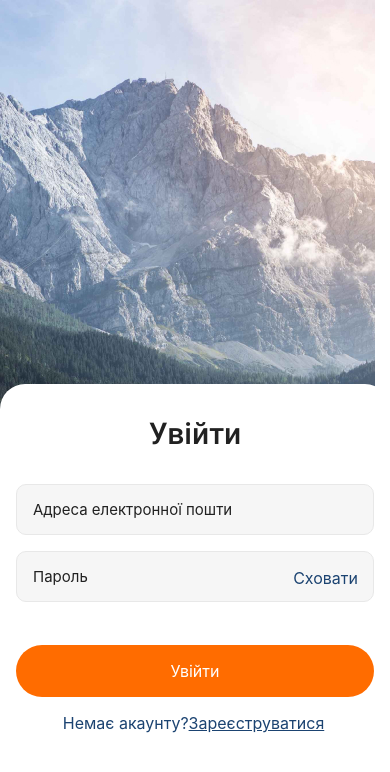
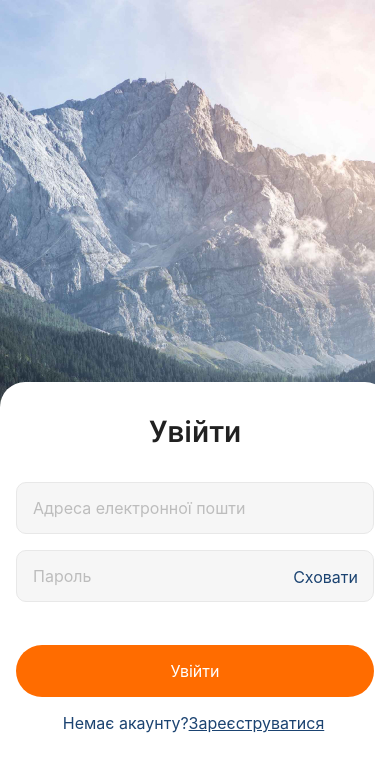
Before and after one commit to smoliymaryan89/react-native-publication-app, a React Native app: screen / in a window 390 px wide. Shown: the top 772 px of the page. Built offline with nearby package versions, Linux system fonts and the light colour scheme.

Commit message:
refactor: updated input component

```diff
--- a/src/components/Input.jsx
+++ b/src/components/Input.jsx
@@ -1,8 +1,27 @@
 import { StyleSheet, TextInput } from "react-native";
 import React from "react";
 
-const Input = ({ placeholder }) => {
-  return <TextInput placeholder={placeholder} style={styles.input} />;
+const Input = ({
+  placeholder,
+  value,
+  onChangeText,
+  secureTextEntry,
+  onFocus,
+  onBlur,
+  styleProps,
+}) => {
+  return (
+    <TextInput
+      placeholder={placeholder}
+      style={{ ...styles.input, ...styleProps }}
+      value={value}
+      onChangeText={onChangeText}
+      secureTextEntry={secureTextEntry}
+      placeholderTextColor={"#BDBDBD"}
+      onFocus={onFocus}
+      onBlur={onBlur}
+    />
+  );
 };
 
 const styles = StyleSheet.create({
@@ -16,7 +35,7 @@ const styles = StyleSheet.create({
     borderColor: "#E8E8E8",
     borderRadius: 10,
 
-    fontSize: 15,
+    fontSize: 16,
     color: "#212121",
   },
 });
```
